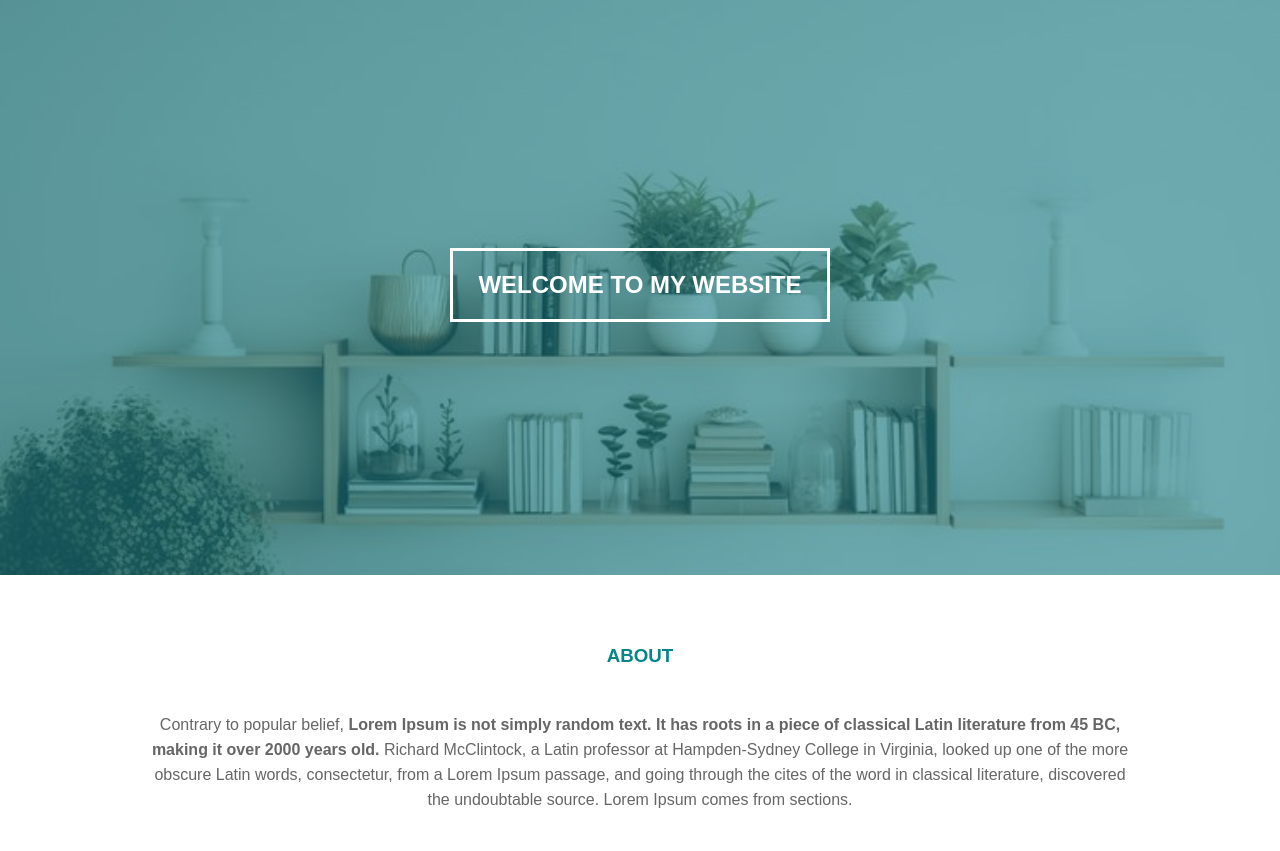
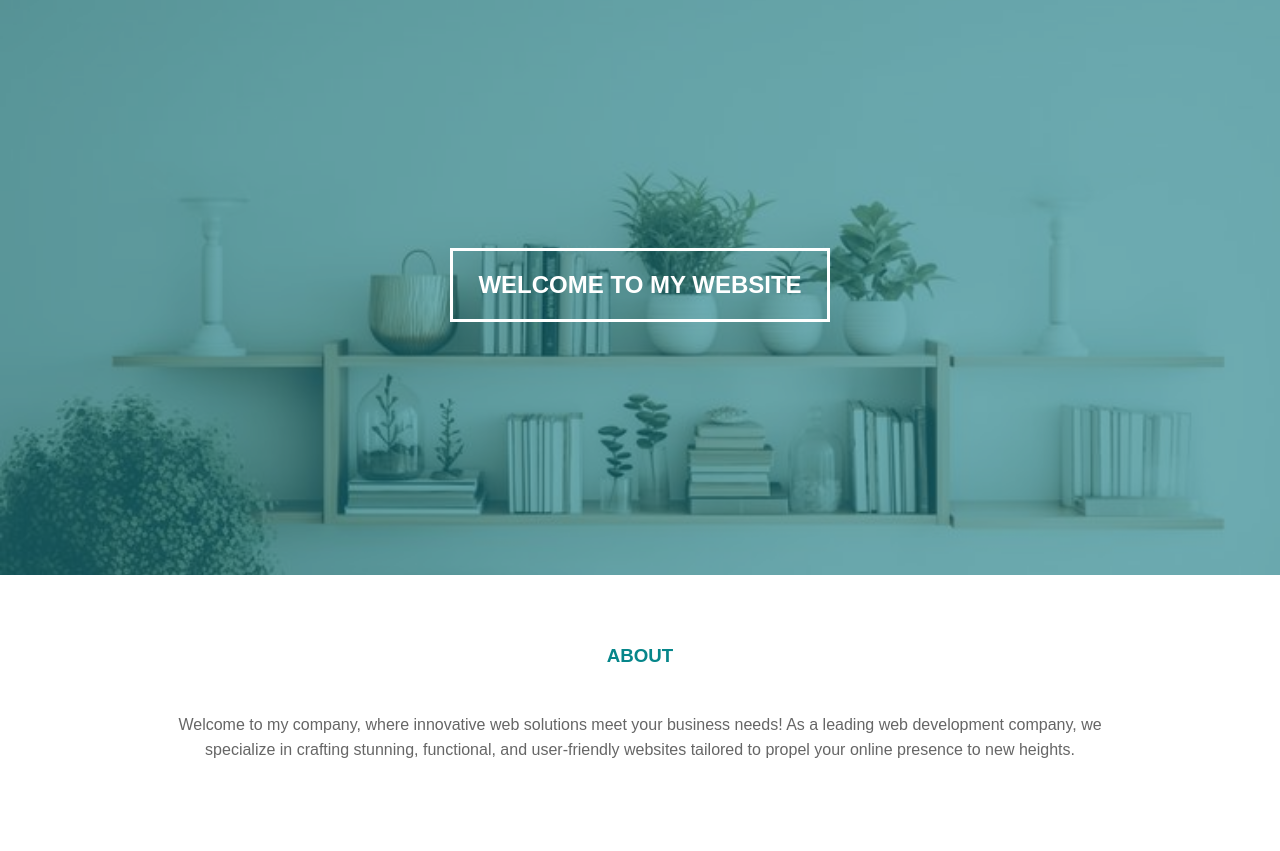
Before and after one commit to ronisaputra764/ronisaputra.com, a website: page index.html in a window 1280 px wide. Shown: the part 101-952 px from the top of the page. Drawn offline with nearby package versions, Linux system fonts and the light colour scheme.

Commit message:
update text

```diff
--- a/index.html
+++ b/index.html
@@ -47,7 +47,7 @@
     <section class="about">
         <div class="container">
             <h3>ABOUT</h3>
-            <p>Contrary to popular belief, <strong>Lorem Ipsum is not simply random text. It has roots in a piece of classical Latin literature from 45 BC, making it over 2000 years old.</strong> Richard McClintock, a Latin professor at Hampden-Sydney College in Virginia, looked up one of the more obscure Latin words, consectetur, from a Lorem Ipsum passage, and going through the cites of the word in classical literature, discovered the undoubtable source. Lorem Ipsum comes from sections.</p>
+           <p>Welcome to my company, where innovative web solutions meet your business needs! As a leading web development company, we specialize in crafting stunning, functional, and user-friendly websites tailored to propel your online presence to new heights.</p>
         </div>
     </section>
 
```
